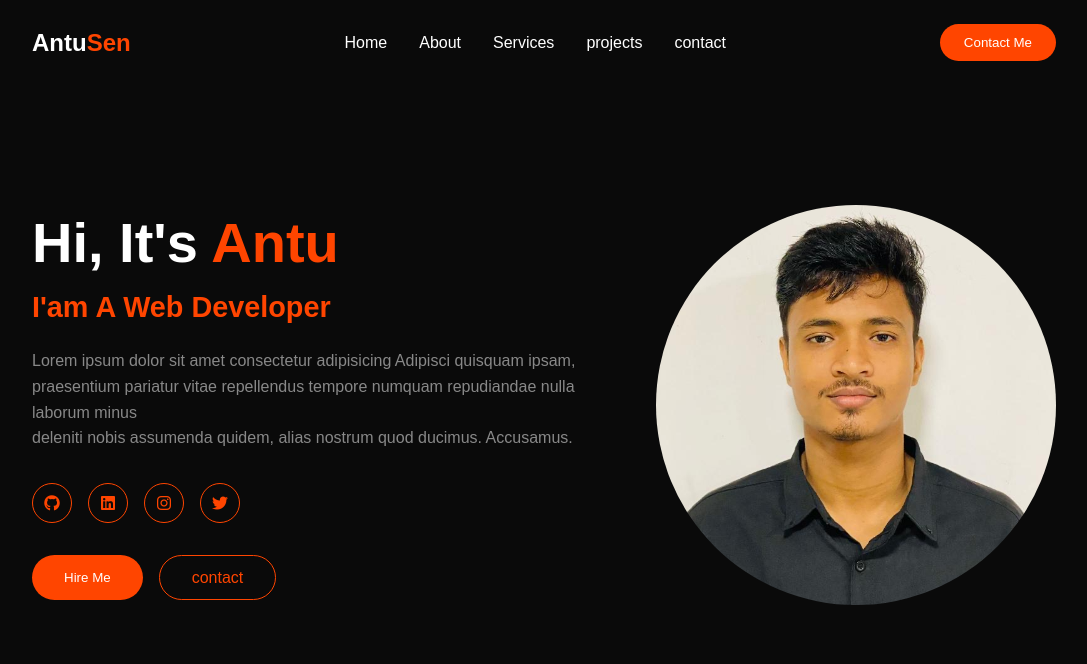
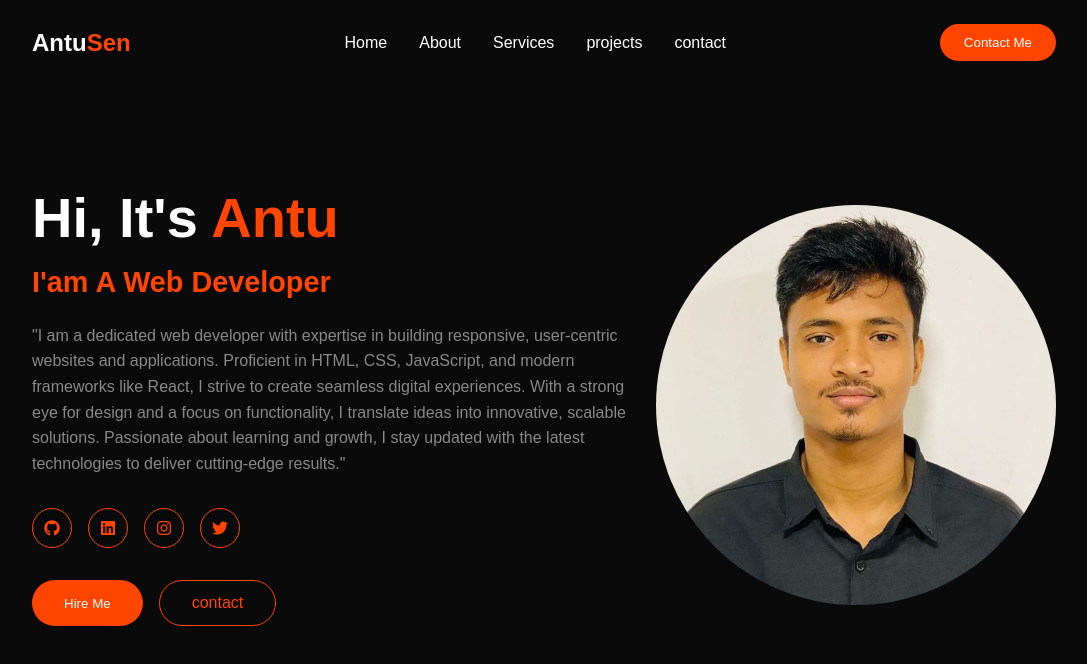
Before and after one commit to antu-sen/Personal-portfolio, a plain HTML site: page index.html in a window 1280 px wide. Shown: the whole page, without its empty margins (96-1183 px from the left). Drawn offline with Linux system fonts and the light colour scheme.

Commit message:
Update index.html

```diff
--- a/index.html
+++ b/index.html
@@ -39,12 +39,7 @@
         <h1>Hi, It's <span>Antu</span></h1>
         <h2>I'am A Web Developer</h2>
         <p>
-          Lorem ipsum dolor sit amet consectetur adipisicing Adipisci quisquam
-          ipsam,<br />
-          praesentium pariatur vitae repellendus tempore numquam repudiandae
-          nulla laborum minus <br />
-          deleniti nobis assumenda quidem, alias nostrum quod ducimus.
-          Accusamus.
+         "I am a dedicated web developer with expertise in building responsive, user-centric websites and applications. Proficient in HTML, CSS, JavaScript, and modern frameworks like React, I strive to create seamless digital experiences. With a strong eye for design and a focus on functionality, I translate ideas into innovative, scalable solutions. Passionate about learning and growth, I stay updated with the latest technologies to deliver cutting-edge results."
         </p>
 
         <div class="social-links">
```
